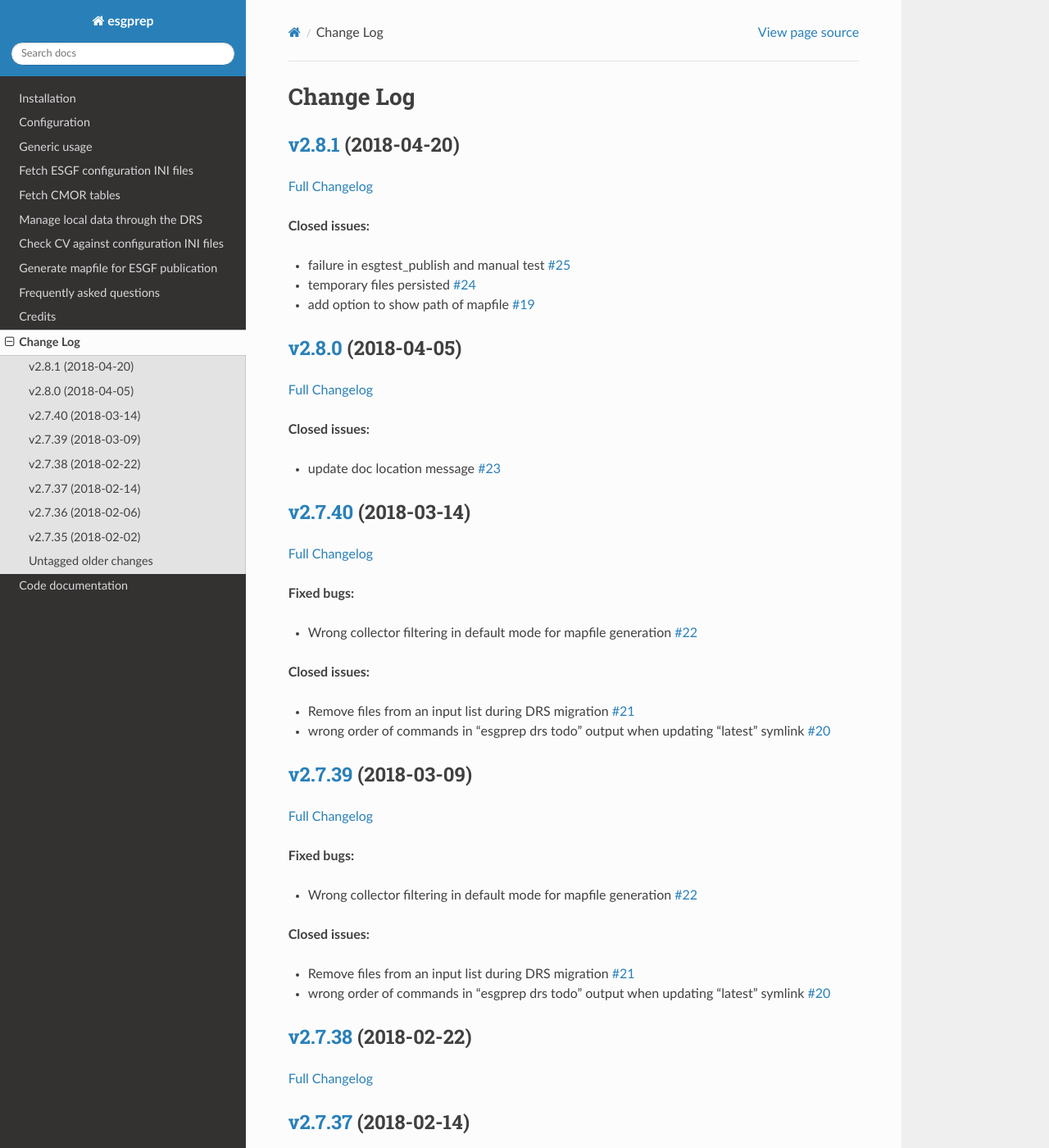
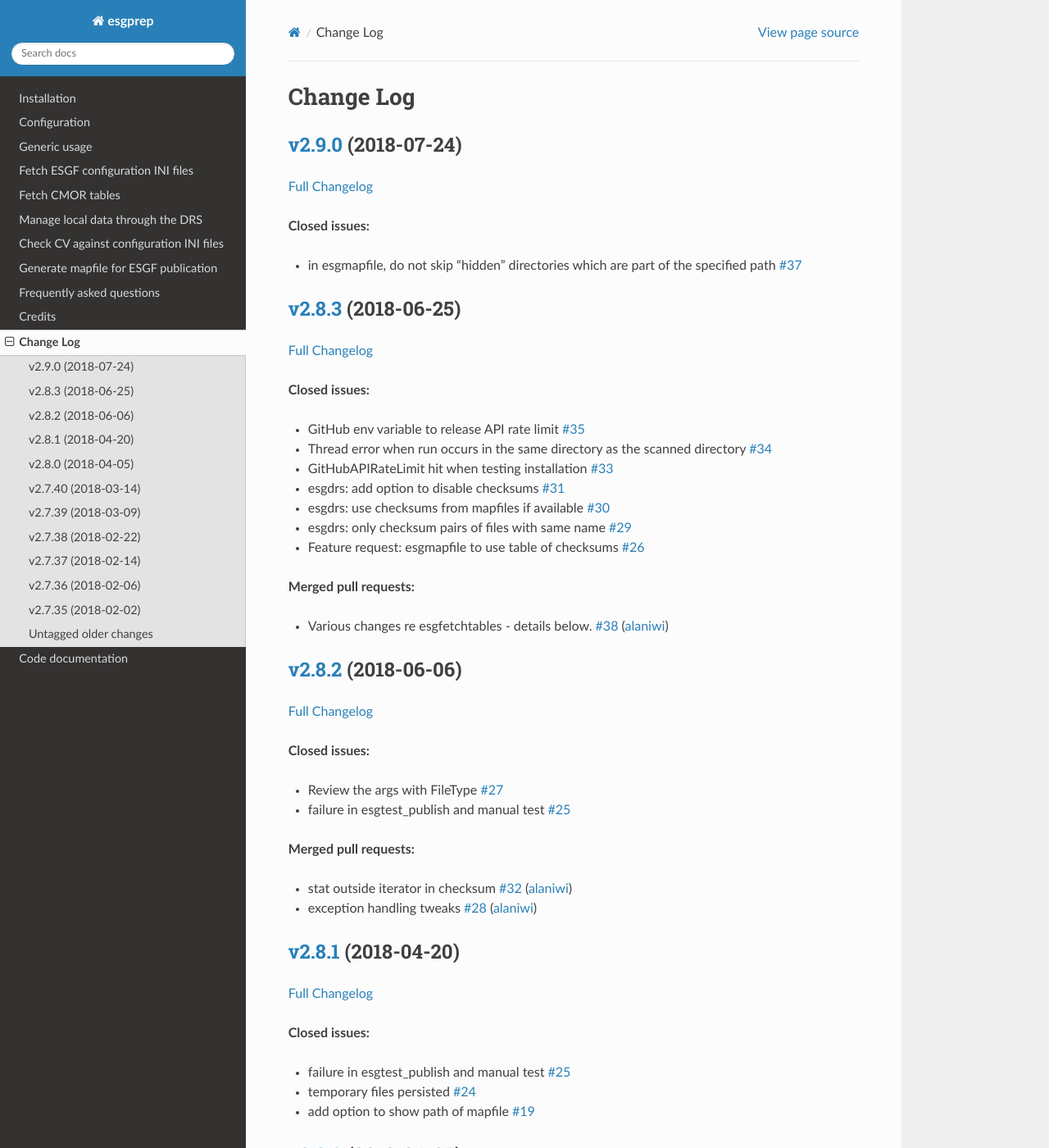
Before and after one commit to ESGF/esgf-prepare, a Sphinx documentation site: the page built from docs/log.rst, in a window 1280 px wide and 1400 px high. Shown: the whole window at 82% size. Built offline with Sphinx 7.4.7 and the Read the Docs theme 2.0.0, drawn with Linux system fonts in a browser that asks for light colours; the version number could not be read and is left out.

Commit message:
Log update

```diff
--- a/docs/log.rst
+++ b/docs/log.rst
@@ -3,6 +3,69 @@
 
 Change Log
 ==========
+
+`v2.9.0 <https://github.com/ESGF/esgf-prepare/tree/v2.9.0>`__ (2018-07-24)
+--------------------------------------------------------------------------
+
+`Full
+Changelog <https://github.com/ESGF/esgf-prepare/compare/v2.8.3...v2.9.0>`__
+
+**Closed issues:**
+
+-  in esgmapfile, do not skip "hidden" directories which are part of the
+   specified path
+   `#37 <https://github.com/ESGF/esgf-prepare/issues/37>`__
+
+`v2.8.3 <https://github.com/ESGF/esgf-prepare/tree/v2.8.3>`__ (2018-06-25)
+--------------------------------------------------------------------------
+
+`Full
+Changelog <https://github.com/ESGF/esgf-prepare/compare/v2.8.2...v2.8.3>`__
+
+**Closed issues:**
+
+-  GitHub env variable to release API rate limit
+   `#35 <https://github.com/ESGF/esgf-prepare/issues/35>`__
+-  Thread error when run occurs in the same directory as the scanned
+   directory `#34 <https://github.com/ESGF/esgf-prepare/issues/34>`__
+-  GitHubAPIRateLimit hit when testing installation
+   `#33 <https://github.com/ESGF/esgf-prepare/issues/33>`__
+-  esgdrs: add option to disable checksums
+   `#31 <https://github.com/ESGF/esgf-prepare/issues/31>`__
+-  esgdrs: use checksums from mapfiles if available
+   `#30 <https://github.com/ESGF/esgf-prepare/issues/30>`__
+-  esgdrs: only checksum pairs of files with same name
+   `#29 <https://github.com/ESGF/esgf-prepare/issues/29>`__
+-  Feature request: esgmapfile to use table of checksums
+   `#26 <https://github.com/ESGF/esgf-prepare/issues/26>`__
+
+**Merged pull requests:**
+
+-  Various changes re esgfetchtables - details below.
+   `#38 <https://github.com/ESGF/esgf-prepare/pull/38>`__
+   (`alaniwi <https://github.com/alaniwi>`__)
+
+`v2.8.2 <https://github.com/ESGF/esgf-prepare/tree/v2.8.2>`__ (2018-06-06)
+--------------------------------------------------------------------------
+
+`Full
+Changelog <https://github.com/ESGF/esgf-prepare/compare/v2.8.1...v2.8.2>`__
+
+**Closed issues:**
+
+-  Review the args with FileType
+   `#27 <https://github.com/ESGF/esgf-prepare/issues/27>`__
+-  failure in esgtest\_publish and manual test
+   `#25 <https://github.com/ESGF/esgf-prepare/issues/25>`__
+
+**Merged pull requests:**
+
+-  stat outside iterator in checksum
+   `#32 <https://github.com/ESGF/esgf-prepare/pull/32>`__
+   (`alaniwi <https://github.com/alaniwi>`__)
+-  exception handling tweaks
+   `#28 <https://github.com/ESGF/esgf-prepare/pull/28>`__
+   (`alaniwi <https://github.com/alaniwi>`__)
 
 `v2.8.1 <https://github.com/ESGF/esgf-prepare/tree/v2.8.1>`__ (2018-04-20)
 --------------------------------------------------------------------------
```
